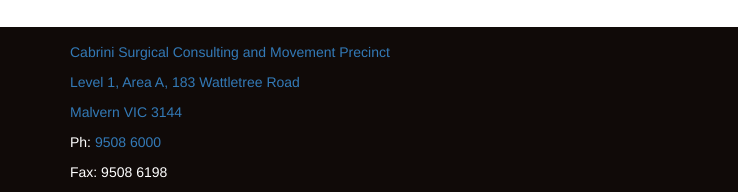
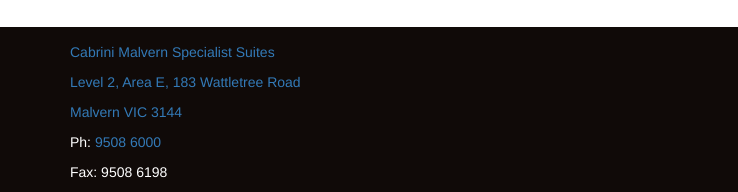
Before and after one commit to armindrnda/armindrnda.github.io, a website: page contact-us.html in a window 1280 px wide. Shown: the part 763-955 px from the top of the page, 0-738 px from the left. Drawn offline with nearby package versions, Linux system fonts and the light colour scheme.

Commit message:
More updates

```diff
--- a/contact-us.html
+++ b/contact-us.html
@@ -115,13 +115,10 @@
                         <a
                             target="_blank"
                             rel="noopener"
-                            href="https://goo.gl/maps/32nK1ME5Xoy"
+                            href="https://maps.app.goo.gl/krFFayrZRRW2qKqh9"
                         >
-                            <p>
-                                Cabrini Surgical Consulting and Movement
-                                Precinct
-                            </p>
-                            <p>Level 1, Area A, 183 Wattletree Road</p>
+                            <p>Cabrini Malvern Specialist Suites</p>
+                            <p>Level 2, Area E, 183 Wattletree Road</p>
                             <p>Malvern VIC 3144</p>
                         </a>
                         <p>Ph: <a href="tel:0395086000">9508 6000</a></p>
```
Also changed, not shown: index.html (+2 -5 lines).
